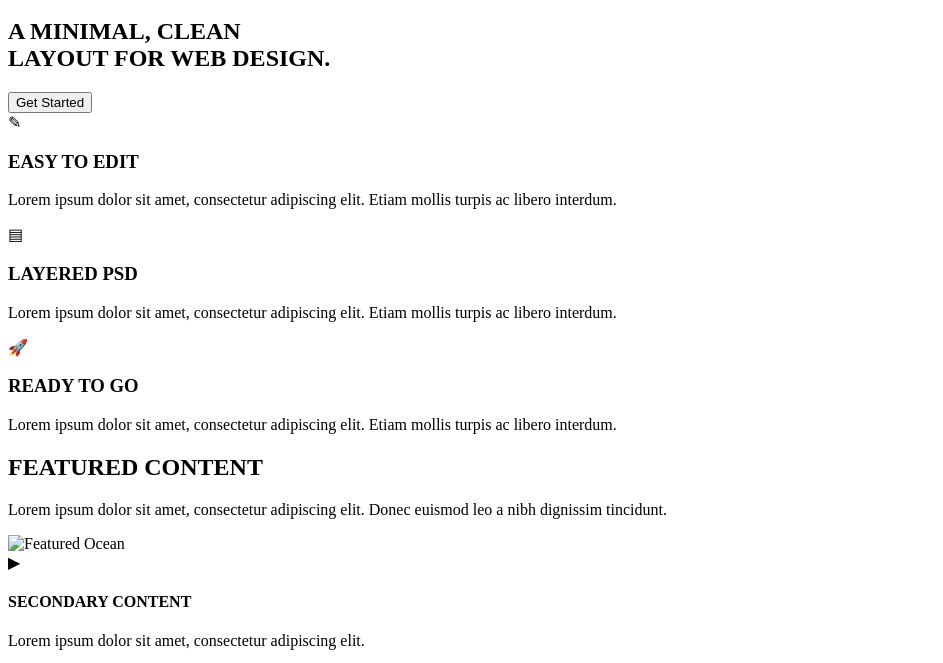
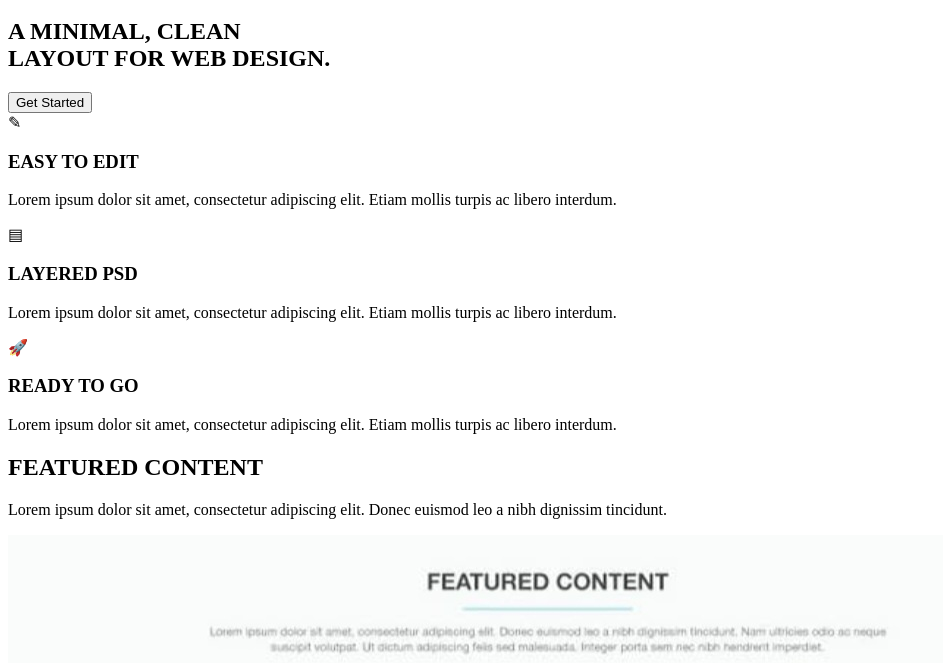
Before and after one commit to engsona386-dot/hasnaa_web, a plain HTML site: page index.html in a window 1280 px wide. Shown: the part 116-779 px from the top of the page, without its empty margins (0-943 px from the left). Drawn offline with Linux system fonts and the light colour scheme.

Commit message:
Update index.html

```diff
--- a/index.html
+++ b/index.html
@@ -49,7 +49,7 @@
         <h2>FEATURED CONTENT</h2>
         <p class="subtitle">Lorem ipsum dolor sit amet, consectetur adipiscing elit. Donec euismod leo a nibh dignissim tincidunt.</p>
         <div class="video-placeholder">
-            <img src="images/ocean.jpg" alt="Featured Ocean">
+            <img src="ocean.jpg" alt="Featured Ocean">
             <div class="play-button">▶</div>
         </div>
     </section>
```
